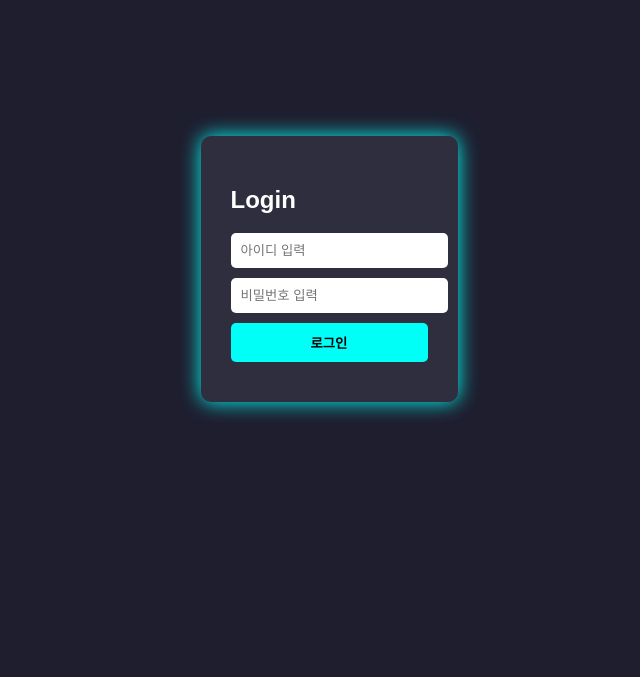
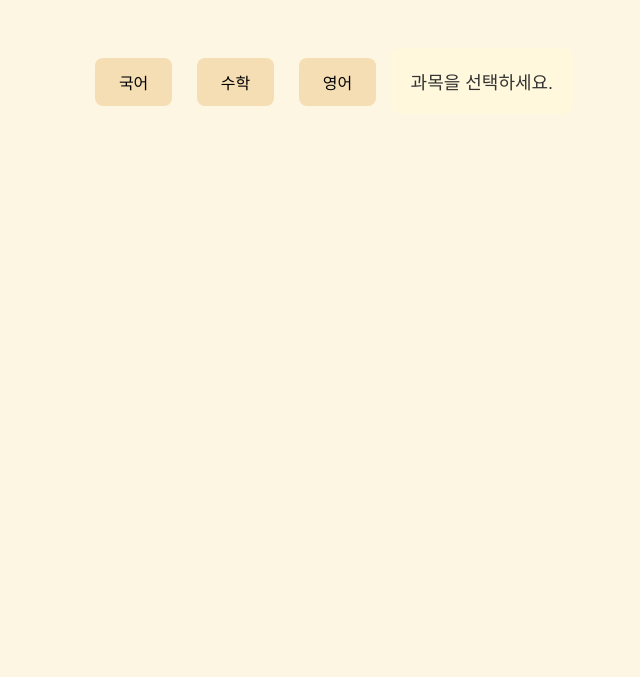
Before and after one commit to mymompretty/RiceCakey.github.io, a plain HTML site: page index.html in a window 1280 px wide. Shown: the part 139-816 px from the top of the page, without its empty margins (311-951 px from the left). Drawn offline with Linux system fonts and the light colour scheme.

Commit message:
Update index.html

```diff
--- a/index.html
+++ b/index.html
@@ -1,78 +1,73 @@
 <!DOCTYPE html>
-<html lang="en">
+<html lang="ko">
 <head>
   <meta charset="UTF-8">
-  <title>Simple Login</title>
+  <title>시험 범위 안내</title>
   <style>
     body {
-      background: #1e1e2f;
-      color: white;
-      display: flex;
-      justify-content: center;
-      align-items: center;
-      height: 100vh;
       font-family: sans-serif;
-    }
-
-    .login-box {
-      background: #2e2e3e;
-      padding: 30px;
-      border-radius: 10px;
-      box-shadow: 0 0 20px #00fff7;
-    }
-
-    input {
-      display: block;
-      margin: 10px 0;
-      padding: 10px;
-      width: 100%;
-      border: none;
-      border-radius: 5px;
+      background-color: #fdf6e3;
+      text-align: center;
+      padding: 50px;
     }
 
     button {
-      padding: 10px;
-      width: 100%;
-      background: #00fff7;
+      padding: 12px 24px;
+      margin: 10px;
+      font-size: 16px;
+      background-color: #f5deb3;
       border: none;
-      color: #000;
-      font-weight: bold;
-      border-radius: 5px;
+      border-radius: 8px;
       cursor: pointer;
     }
 
-    .message {
-      margin-top: 10px;
+    button:hover {
+      background-color: #f3d999;
+    }
+
+    #result {
+      margin-top: 40px;
+      font-size: 18px;
+      color: #333;
+      background-color: #fff8dc;
+      padding: 20px;
+      border-radius: 10px;
+      display: inline-block;
     }
   </style>
 </head>
 <body>
-  <div class="login-box">
-    <h2>Login</h2>
-    <input type="text" id="username" placeholder="아이디 입력">
-    <input type="password" id="password" placeholder="비밀번호 입력">
-    <button onclick="login()">로그인</button>
-    <div class="message" id="message"></div>
-  </div>
+
+  <h1>중간고사 시험 범위</h1>
+
+  <button onclick="showRange('korean')">국어</button>
+  <button onclick="showRange('math')">수학</button>
+  <button onclick="showRange('english')">영어</button>
+
+  <div id="result">과목을 선택하세요.</div>
 
   <script>
-    // 가짜 계정 정보
-    const correctUsername = "student";
-    const correctPassword = "math123";
+    function showRange(subject) {
+      const result = document.getElementById('result');
+      let message = "";
 
-    function login() {
-      const user = document.getElementById("username").value;
-      const pass = document.getElementById("password").value;
-      const message = document.getElementById("message");
+      switch (subject) {
+        case 'korean':
+          message = "📘 국어 시험 범위:<br> - 문학: 고전시가, 현대소설<br> - 비문학: 인문, 사회 지문<br> - 문법: 단어의 발음, 품사";
+          break;
+        case 'math':
+          message = "📐 수학 시험 범위:<br> - 다항식의 연산<br> - 인수분해<br> - 이차방정식과 그 활용";
+          break;
+        case 'english':
+          message = "📗 영어 시험 범위:<br> - 교과서 1~4과<br> - 문법: 시제, 관계대명사<br> - 어휘: 수업 단어 전체";
+          break;
+        default:
+          message = "과목을 선택하세요.";
+      }
 
-      if (user === correctUsername && pass === correctPassword) {
-        message.textContent = "로그인 성공! 환영합니다.";
-        message.style.color = "lightgreen";
-      } else {
-        message.textContent = "아이디 또는 비밀번호가 틀렸습니다.";
-        message.style.color = "red";
-      }
+      result.innerHTML = message;
     }
   </script>
+
 </body>
 </html>
```
